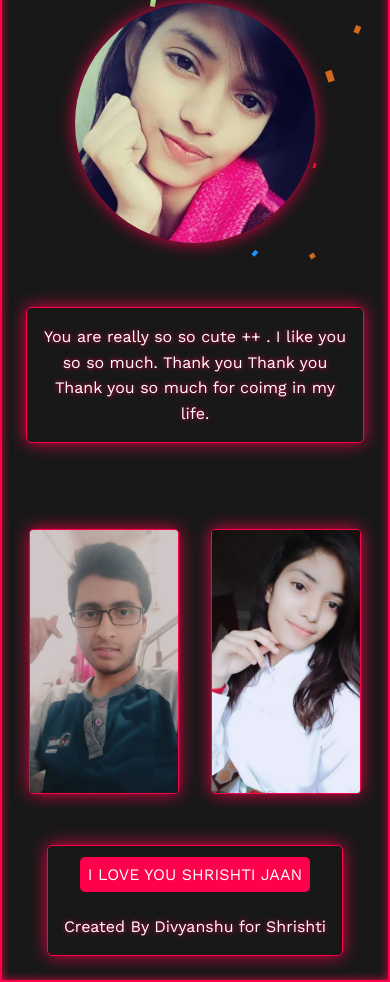
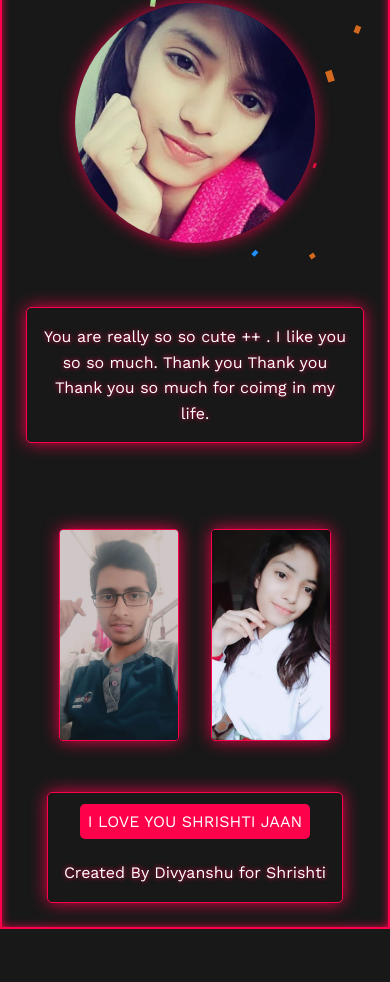
Before and after one commit to divyanshu-sriwastva/shrishti-bday, a plain HTML site: page index.html in a window 390 px wide. Shown: the part 572-1554 px from the top of the page. After the commit the page ends 1501 px from the top, so only its background shows below. Drawn offline with nearby package versions, Linux system fonts and the light colour scheme.

Commit message:
responsive

```diff
--- a/index.html
+++ b/index.html
@@ -96,6 +96,8 @@
         .flex {
             display: flex;
             gap: 2rem;
+            justify-content: space-between;
+            align-items: center;
         }
 
         span {
@@ -128,8 +130,8 @@
         <br><br>
     </div>
     <div class="flex">
-        <img src="./assets/divyanshu.jpg" alt="" width="150" class="divyanshu">
-        <img src="./assets/shrishti.jpg" alt="" width="150" class="shrishti">
+        <img src="./assets/divyanshu.jpg" alt="" width="120" class="divyanshu">
+        <img src="./assets/shrishti.jpg" alt="" width="120" class="shrishti">
     </div>
     <div>
         <br>
```
